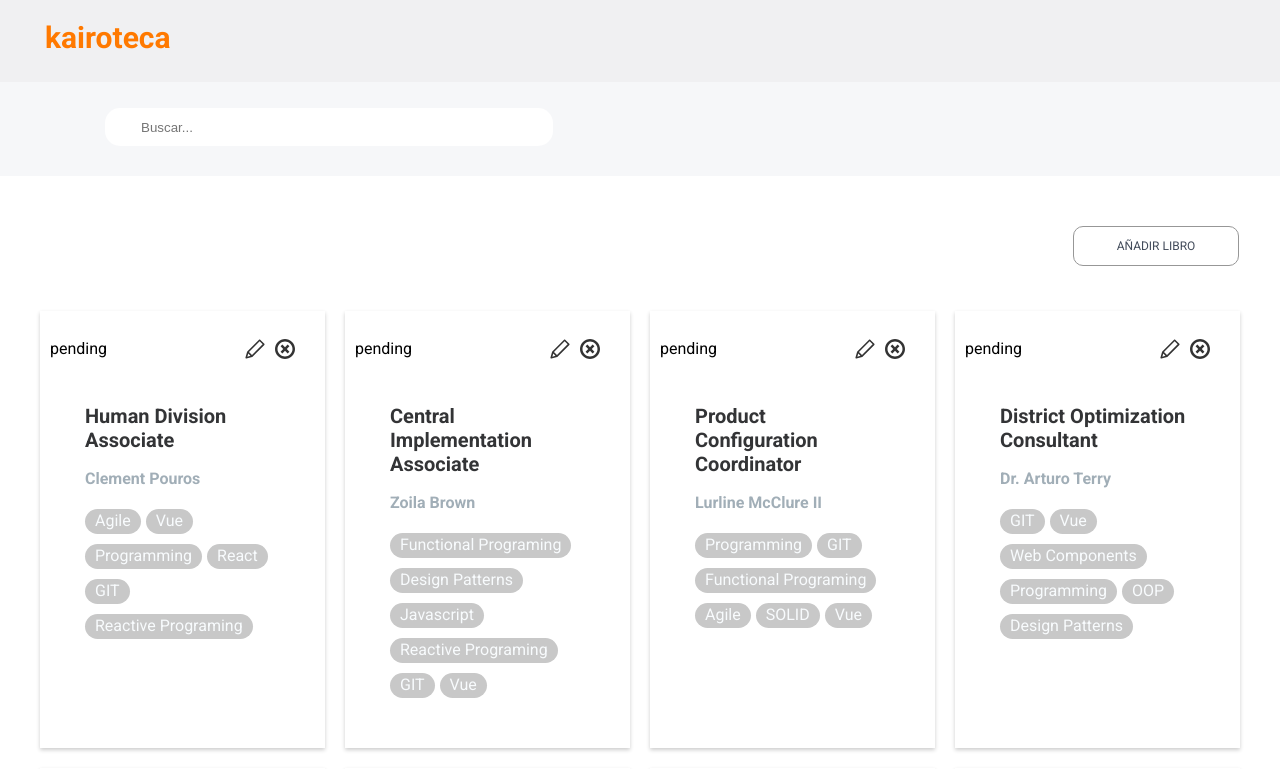
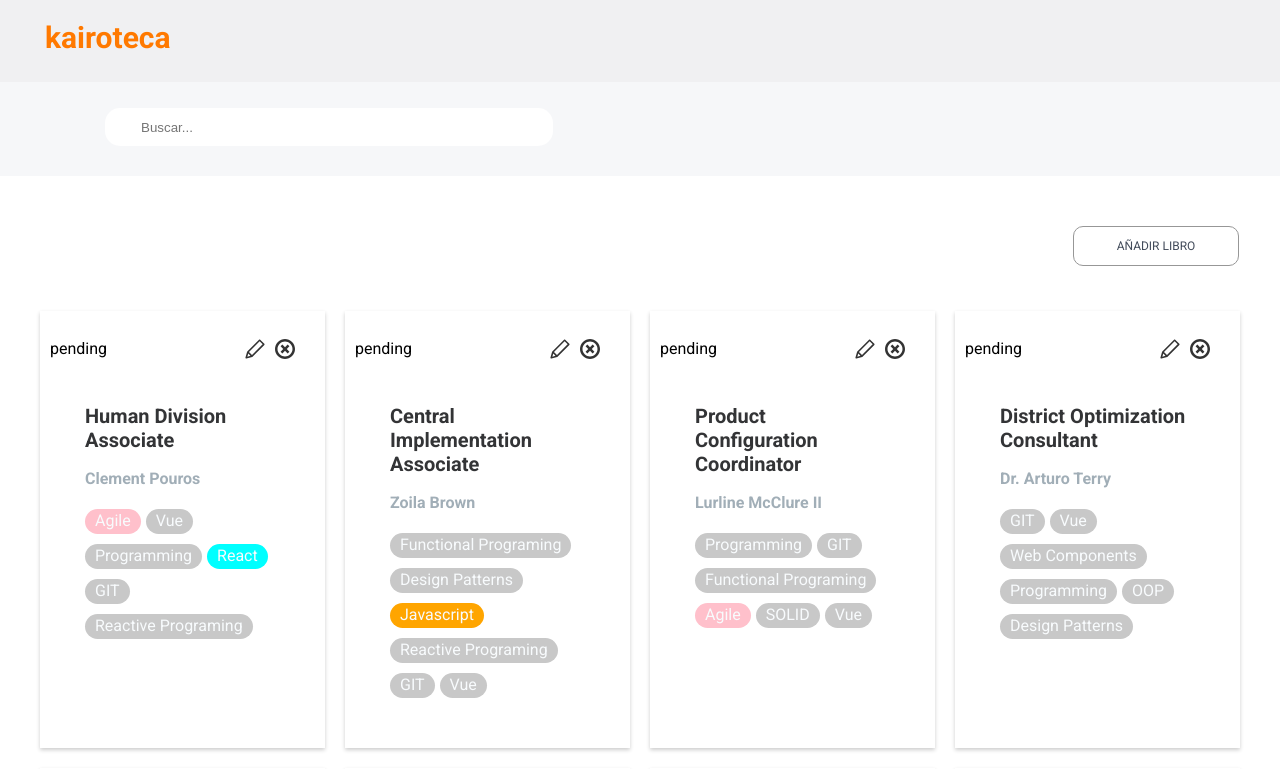
Before and after one commit to esterlegaz/easley-s4-kairoteca, a React (Create React App) app: page / in a window 1280 px wide. Shown: the top 769 px of the page. Built offline with nearby package versions, Linux system fonts and the light colour scheme.

Commit message:
feature: color tags

```diff
--- a/src/App.js
+++ b/src/App.js
@@ -160,6 +160,8 @@ class App extends Component {
    this.props.history.push('/');
  }
 
+
+
   render() {
     const {bookItemId, deleteAnimation, popId, deletePopup, haveBooks, bookList, chipData, newBook} = this.state;
     return (
@@ -168,7 +170,7 @@ class App extends Component {
 
         <Switch>
           <Route exact path="/" render={() => (
-            <Main bookItemId={bookItemId} deleteAnimation={deleteAnimation} popId={popId} toggleDeletePopup={this.toggleDeletePopup} deletePopup={deletePopup} deleteBook={this.confirmDelete} getFilter={this.getFilter} bookList={this.filterBookList()} haveBooks={haveBooks} />
+            <Main bookItemId={bookItemId} deleteAnimation={deleteAnimation} popId={popId} toggleDeletePopup={this.toggleDeletePopup} deletePopup={deletePopup} deleteBook={this.confirmDelete} getFilter={this.getFilter} bookList={this.filterBookList()} haveBooks={haveBooks} colorTags={this.colorTags}/>
           )} />
 
           <Route path="/book/:id" render={props => <ViewDetail match={props.match} bookList={bookList} />} />
--- a/src/components/Detail/CardDetail.js
+++ b/src/components/Detail/CardDetail.js
@@ -6,6 +6,18 @@ import {Link} from 'react-router-dom';
 
 
 class CardDetail extends Component {
+
+  colorTags(selectedTag) {
+    if(selectedTag === 'javascript') {
+      return 'javascript';
+    } else if (selectedTag === 'react') {
+      return 'react';
+    } else if(selectedTag === 'Agile') {
+      return 'agile'
+    } else {
+      return ''
+    }
+  }
 
   render() {
     const {toggleDeletePopup, deletePopup, deleteBook, popId, item, bookItemId} = this.props;
@@ -25,7 +37,7 @@ class CardDetail extends Component {
           <ul className="book__tags--list">
             {tags.map((tag, index) => {
               return (
-                <li className="book__tags--item" key={index}>{tag}</li>
+                <li className={`book__tags--item ${this.colorTags(tag)}`} key={index}>{tag}</li>
               )
             })}
           </ul>
--- a/src/components/Layout/Main.js
+++ b/src/components/Layout/Main.js
@@ -6,14 +6,14 @@ import Filter from './../Main/Filter';
 
 class Main extends Component {
   render() {
-    const {getFilter, bookItemId, deleteAnimation, popId, toggleDeletePopup, deletePopup, deleteBook, bookList, haveBooks} = this.props;
+    const {getFilter, bookItemId, deleteAnimation, popId, toggleDeletePopup, deletePopup, deleteBook, bookList, haveBooks, colorTags} = this.props;
     return (
       <Fragment>
         <Filter getFilter={getFilter} />
         <div className="main__addbook--container">
           <Link to="/add" className="main__addbook--btn link__router">Añadir libro</Link>
         </div>
-        <List bookItemId={bookItemId} deleteAnimation={deleteAnimation} popId={popId} toggleDeletePopup={toggleDeletePopup} deletePopup={deletePopup} deleteBook={deleteBook} bookList={bookList} haveBooks={haveBooks} />
+        <List bookItemId={bookItemId} deleteAnimation={deleteAnimation} popId={popId} toggleDeletePopup={toggleDeletePopup} deletePopup={deletePopup} deleteBook={deleteBook} bookList={bookList} haveBooks={haveBooks} colorTags={colorTags}/>
       </Fragment>
     );
   }
--- a/src/components/Main/List.js
+++ b/src/components/Main/List.js
@@ -13,7 +13,7 @@ class List extends Component {
   }
 
   render() {
-    const {toggleDeletePopup, deletePopup, deleteBook, haveBooks, bookList, popId} = this.props;
+    const {toggleDeletePopup, deletePopup, deleteBook, haveBooks, bookList, popId, colorTags} = this.props;
 
     if (haveBooks && bookList.length > 0) {
       return (
@@ -23,7 +23,7 @@ class List extends Component {
               const bookItemId = `book-${item.id}`;
               return (
                 <li key={item.id} id={bookItemId} className={`book__list ${this.applyClass(bookItemId)}`}>
-                  <CardDetail bookItemId={bookItemId} popId={popId} toggleDeletePopup={toggleDeletePopup} deletePopup={deletePopup} deleteBook={deleteBook} item={item} />
+                  <CardDetail bookItemId={bookItemId} popId={popId} toggleDeletePopup={toggleDeletePopup} deletePopup={deletePopup} deleteBook={deleteBook} item={item} colorTags={colorTags}/>
                 </li>
               )
             })}
--- a/src/stylesheets/components/_cardDetail.scss
+++ b/src/stylesheets/components/_cardDetail.scss
@@ -40,3 +40,15 @@
 .book__list-link {
     text-decoration: none;
 }
+
+.javascript {
+    background-color: orange;
+}
+
+.react {
+    background-color: cyan;
+}
+
+.agile{
+    background-color: pink;
+}
```
